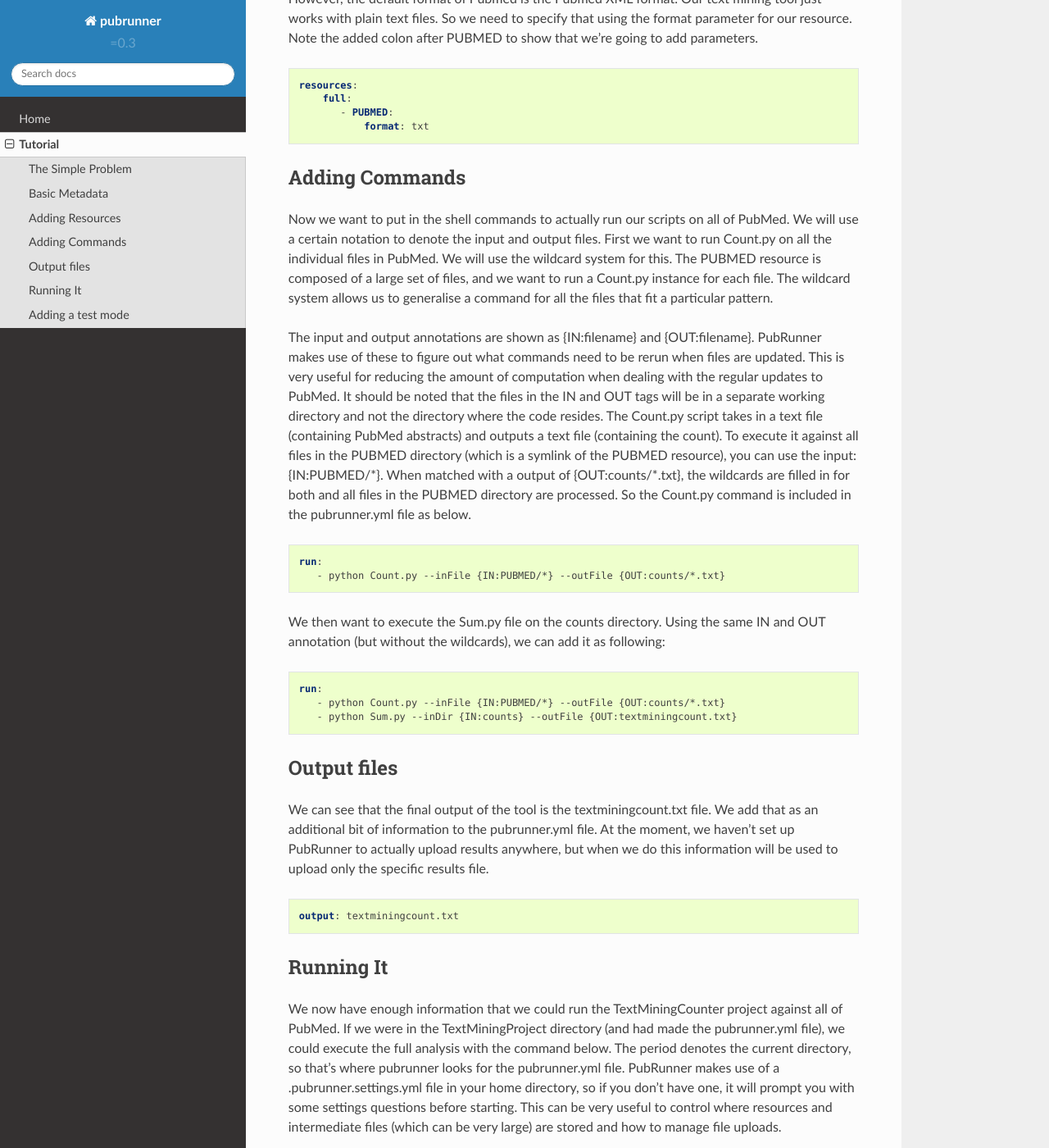
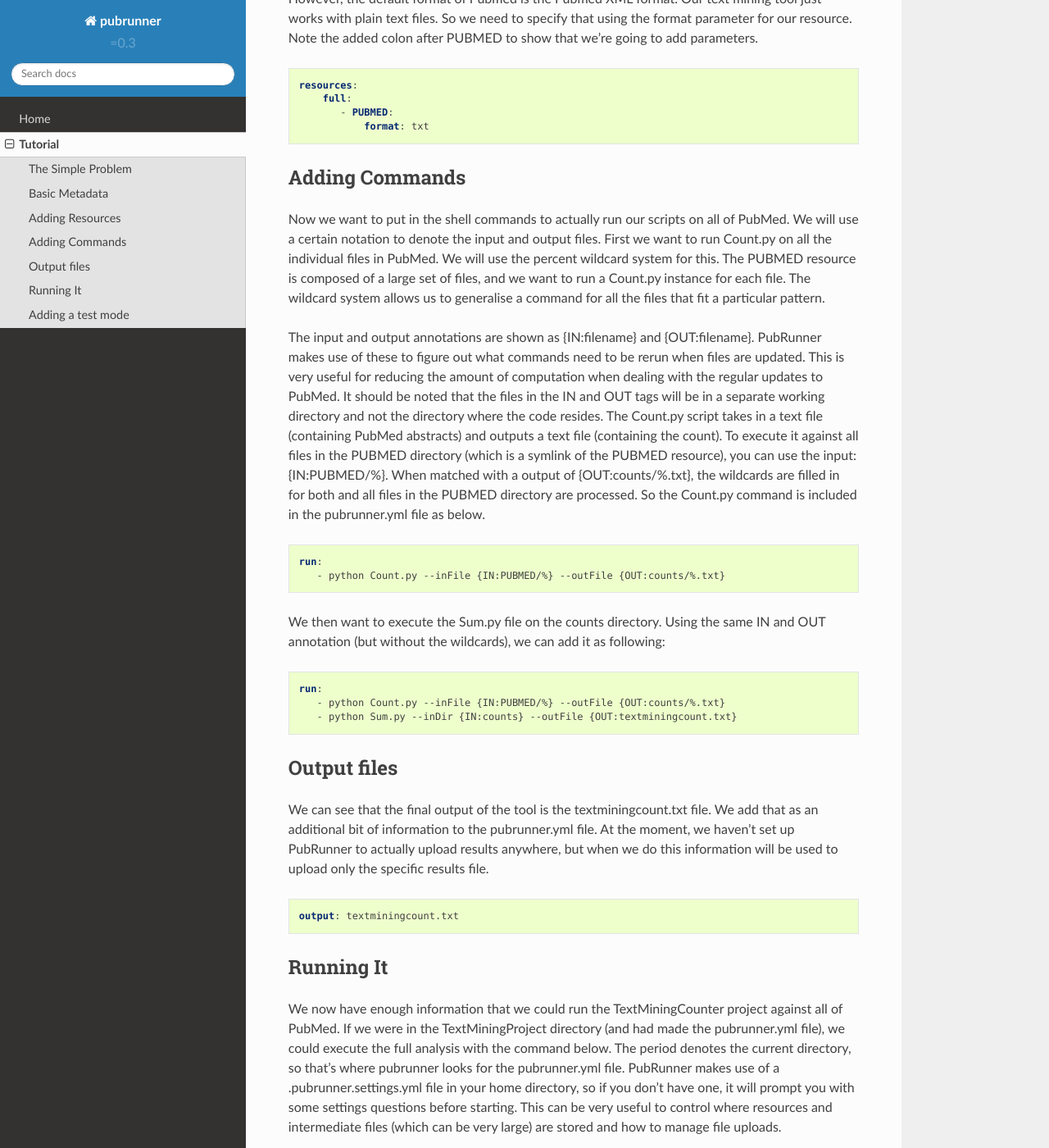
Before and after one commit to jakelever/pubrunner, a Sphinx documentation site: the page built from docs/tutorial.rst, in a window 1280 px wide and 1400 px high, scrolled down 902 px. Shown: the whole window at 82% size. Built offline with Sphinx 7.4.7 and the Read the Docs theme 2.0.0, drawn with Linux system fonts in a browser that asks for light colours; formulas are drawn with MathJax 3.

Commit message:
Fix percent wildcard in tutorial

```diff
--- a/docs/tutorial.rst
+++ b/docs/tutorial.rst
@@ -44,21 +44,21 @@ However, the default format of Pubmed is the Pubmed XML format. Our text mining
 Adding Commands
 ---------------
 
-Now we want to put in the shell commands to actually run our scripts on all of PubMed. We will use a certain notation to denote the input and output files. First we want to run Count.py on all the individual files in PubMed. We will use the wildcard system for this. The PUBMED resource is composed of a large set of files, and we want to run a Count.py instance for each file. The wildcard system allows us to generalise a command for all the files that fit a particular pattern.
+Now we want to put in the shell commands to actually run our scripts on all of PubMed. We will use a certain notation to denote the input and output files. First we want to run Count.py on all the individual files in PubMed. We will use the percent wildcard system for this. The PUBMED resource is composed of a large set of files, and we want to run a Count.py instance for each file. The wildcard system allows us to generalise a command for all the files that fit a particular pattern.
 
-The input and output annotations are shown as {IN:filename} and {OUT:filename}. PubRunner makes use of these to figure out what commands need to be rerun when files are updated. This is very useful for reducing the amount of computation when dealing with the regular updates to PubMed. It should be noted that the files in the IN and OUT tags will be in a separate working directory and not the directory where the code resides. The Count.py script takes in a text file (containing PubMed abstracts) and outputs a text file (containing the count). To execute it against all files in the PUBMED directory (which is a symlink of the PUBMED resource), you can use the input: {IN:PUBMED/\*}. When matched with a output of {OUT:counts/\*.txt}, the wildcards are filled in for both and all files in the PUBMED directory are processed. So the Count.py command is included in the pubrunner.yml file as below.
+The input and output annotations are shown as {IN:filename} and {OUT:filename}. PubRunner makes use of these to figure out what commands need to be rerun when files are updated. This is very useful for reducing the amount of computation when dealing with the regular updates to PubMed. It should be noted that the files in the IN and OUT tags will be in a separate working directory and not the directory where the code resides. The Count.py script takes in a text file (containing PubMed abstracts) and outputs a text file (containing the count). To execute it against all files in the PUBMED directory (which is a symlink of the PUBMED resource), you can use the input: {IN:PUBMED/\%}. When matched with a output of {OUT:counts/\%.txt}, the wildcards are filled in for both and all files in the PUBMED directory are processed. So the Count.py command is included in the pubrunner.yml file as below.
 
 .. code-block:: yaml
 
    run:
-      - python Count.py --inFile {IN:PUBMED/*} --outFile {OUT:counts/*.txt}
+      - python Count.py --inFile {IN:PUBMED/%} --outFile {OUT:counts/%.txt}
 
 We then want to execute the Sum.py file on the counts directory. Using the same IN and OUT annotation (but without the wildcards), we can add it as following:
 
 .. code-block:: yaml
 
    run:
-      - python Count.py --inFile {IN:PUBMED/*} --outFile {OUT:counts/*.txt}
+      - python Count.py --inFile {IN:PUBMED/%} --outFile {OUT:counts/%.txt}
       - python Sum.py --inDir {IN:counts} --outFile {OUT:textminingcount.txt}
 
 Output files
```
